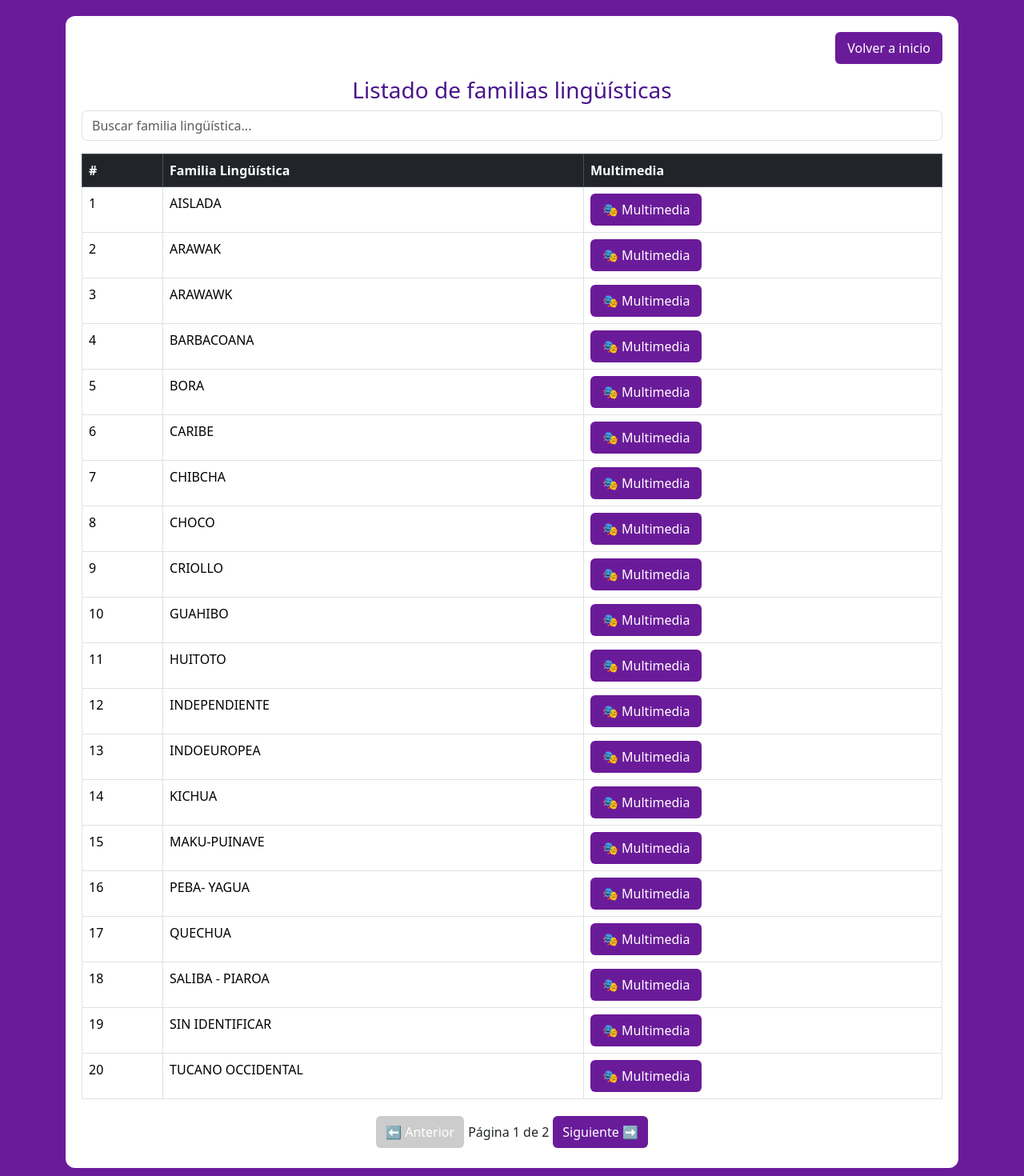
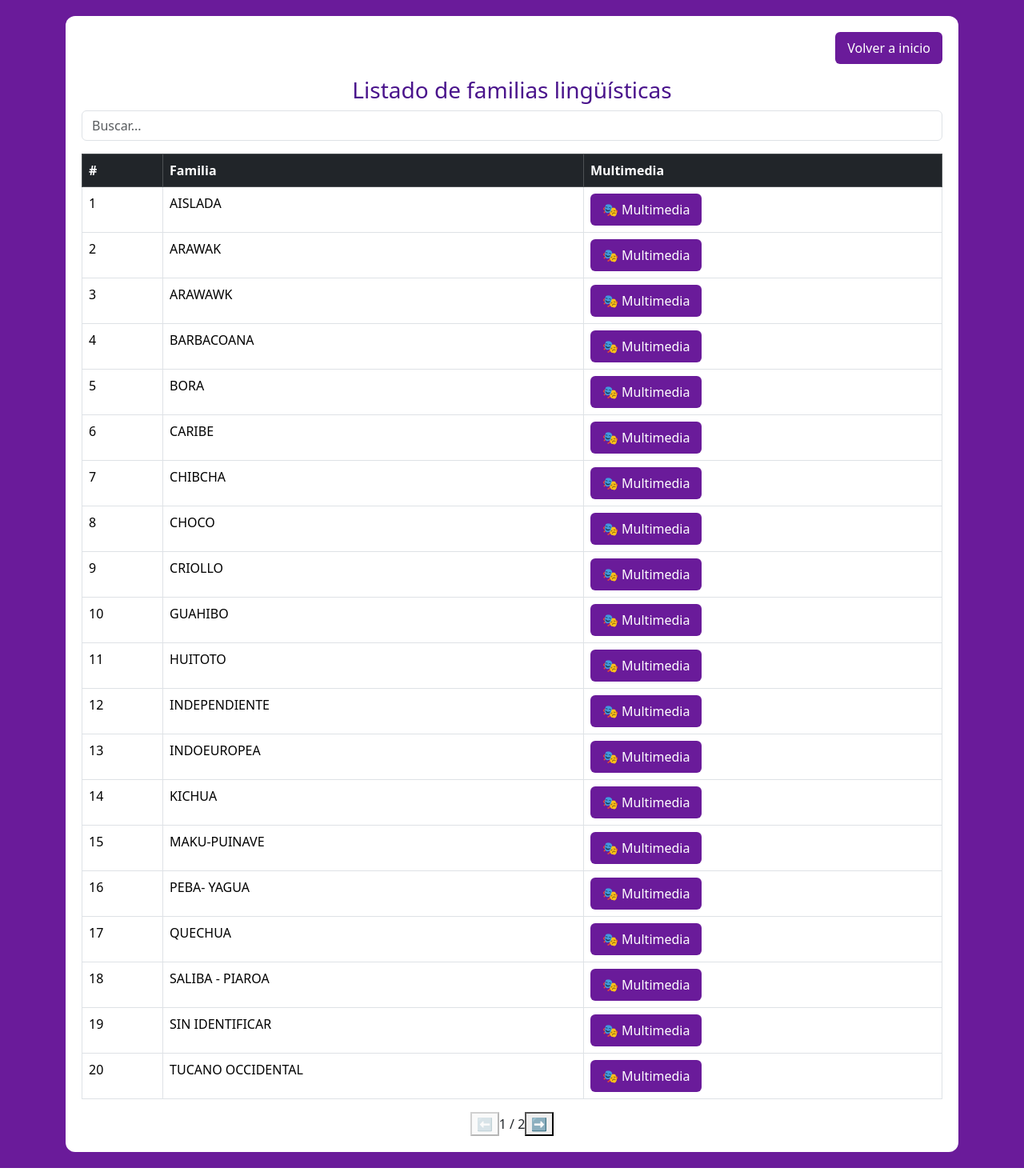
Before and after one commit to jonathancastro35/MAPA-SONORO, an Angular app: page /listadofamiliasunificadas in a window 1280 px wide. Shown: the top 1470 px of the page at 80% size. Built offline with nearby package versions, Linux system fonts and the light colour scheme.

Commit message:
cambios multimedia

```diff
--- a/src/app/Component/listar-familias-unificadas/listar-familias-unificadas.component.css
+++ b/src/app/Component/listar-familias-unificadas/listar-familias-unificadas.component.css
@@ -5,7 +5,6 @@
   padding: 20px;
 }
 
-/* 📦 CONTENEDOR */
 .inner {
   background: white;
   padding: 20px;
@@ -17,7 +16,7 @@ h3 {
   color: #4a148c;
 }
 
-/* 🔘 BOTÓN */
+/* 🔘 botones */
 .btn-morado {
   background: #6a1b9a;
   color: white;
@@ -31,40 +30,18 @@ h3 {
   background: #4a148c;
 }
 
-/* 📊 TABLA */
-.fila-morada {
-  background-color: #6a1b9a;
-  color: white;
+/* 📊 tabla */
+.table-hover tbody tr:hover {
+  background: #d1c4e9 !important;
 }
 
-.fila-blanca {
-  background-color: white;
-}
-
-.table-hover tbody tr:hover {
-  background-color: #d1c4e9 !important;
-}
-
-/* 📄 PAGINACIÓN */
+/* 📄 paginación */
 .paginador {
   text-align: center;
   margin-top: 15px;
 }
 
-.paginador button {
-  background: #6a1b9a;
-  color: white;
-  border: none;
-  padding: 8px 12px;
-  margin: 5px;
-  border-radius: 6px;
-}
-
-.paginador button:disabled {
-  background: #ccc;
-}
-
-/* 🎭 OVERLAY */
+/* 🎭 MODAL */
 .overlay {
   position: fixed;
   inset: 0;
@@ -75,7 +52,6 @@ h3 {
   z-index: 20000;
 }
 
-/* 📦 MODAL */
 .modal-box {
   background: white;
   padding: 20px;
@@ -87,7 +63,7 @@ h3 {
   text-align: center;
 }
 
-/* ❌ X ROJA */
+/* ❌ cerrar */
 .close {
   position: absolute;
   top: 10px;
@@ -101,21 +77,31 @@ h3 {
   cursor: pointer;
 }
 
-/* 🖼 IMÁGENES */
+/* 🖼 imágenes clicables */
 .mini-img {
   width: 120px;
   margin: 5px;
   border-radius: 8px;
+  cursor: pointer;
 }
 
-/* 🎬 VIDEOS */
-.video-preview {
-  width: 200px;
+/* 🎬 videos lista */
+.video-card {
+  background: #6a1b9a;
+  color: white;
+  padding: 10px;
   margin: 5px;
   border-radius: 8px;
+  cursor: pointer;
 }
 
-/* LISTA */
+.modal-box img,
+.modal-box video {
+  max-width: 75vw;
+  max-height: 75vh;
+  border-radius: 10px;
+}
+
 .lista {
   margin-top: 10px;
 }
--- a/src/app/Component/listar-familias-unificadas/listar-familias-unificadas.component.html
+++ b/src/app/Component/listar-familias-unificadas/listar-familias-unificadas.component.html
@@ -2,7 +2,7 @@
 
   <div class="inner">
 
-    <!-- 🔘 BOTÓN INICIO -->
+    <!-- 🔘 BOTÓN VOLVER (NO TOCAR) -->
     <div class="mb-3 text-end">
       <button class="btn-morado" routerLink="/listadopueblos">
         Volver a inicio
@@ -12,13 +12,10 @@
     <h3>Listado de familias lingüísticas</h3>
 
     <!-- 🔎 BUSCADOR -->
-    <input
-      type="text"
-      class="form-control mb-3"
-      placeholder="Buscar familia lingüística..."
-      [(ngModel)]="filtro"
-      (input)="filtrar()"
-    />
+    <input class="form-control mb-3"
+           [(ngModel)]="filtro"
+           (input)="filtrar()"
+           placeholder="Buscar..." />
 
     <!-- 📋 TABLA -->
     <table class="table table-bordered table-hover">
@@ -26,18 +23,15 @@
       <thead class="table-dark">
         <tr>
           <th>#</th>
-          <th>Familia Lingüística</th>
+          <th>Familia</th>
           <th>Multimedia</th>
         </tr>
       </thead>
 
       <tbody>
-        <tr *ngFor="let f of datosPaginados; let i = index"
-            [class.fila-morada]="((paginaActual - 1) * registrosPorPagina + i) % 2 === 0"
-            [class.fila-blanca]="((paginaActual - 1) * registrosPorPagina + i) % 2 !== 0">
+        <tr *ngFor="let f of datosPaginados; let i = index">
 
           <td>{{ (paginaActual - 1) * registrosPorPagina + i + 1 }}</td>
-
           <td>{{ f }}</td>
 
           <td>
@@ -53,24 +47,15 @@
 
     <!-- 📄 PAGINACIÓN -->
     <div class="paginador">
-
-      <button (click)="anterior()" [disabled]="paginaActual === 1">
-        ⬅ Anterior
-      </button>
-
-      <span>Página {{ paginaActual }} de {{ totalPaginas }}</span>
-
-      <button (click)="siguiente()" [disabled]="paginaActual === totalPaginas">
-        Siguiente ➡
-      </button>
-
+      <button (click)="anterior()" [disabled]="paginaActual === 1">⬅</button>
+      <span>{{ paginaActual }} / {{ totalPaginas }}</span>
+      <button (click)="siguiente()" [disabled]="paginaActual === totalPaginas">➡</button>
     </div>
 
   </div>
-
 </div>
 
-<!-- 🎭 MODAL MULTIMEDIA -->
+<!-- 🎭 MODAL -->
 <div class="overlay" *ngIf="mostrarModal">
 
   <div class="modal-box">
@@ -83,25 +68,44 @@
     <div class="lista">
       <img *ngFor="let img of imagenes"
            [src]="img"
-           class="mini-img" />
+           class="mini-img"
+           (click)="verImagen(img)" />
     </div>
 
     <!-- 🎧 AUDIOS -->
     <div class="lista">
-      <audio *ngFor="let a of audios"
-             [src]="a"
-             controls></audio>
+      <audio *ngFor="let a of audios" [src]="a" controls></audio>
     </div>
 
     <!-- 🎬 VIDEOS -->
     <div class="lista">
-      <video *ngFor="let v of videos"
-             [src]="v"
-             controls
-             class="video-preview">
-      </video>
+      <div *ngFor="let v of videos"
+           class="video-card"
+           (click)="verVideo(v)">
+        🎬 Ver video
+      </div>
     </div>
 
   </div>
+</div>
 
+<!-- 🖼 IMAGE PREVIEW -->
+<div class="overlay" *ngIf="imagenSeleccionada">
+  <div class="modal-box">
+    <button class="close" (click)="cerrarImagen()">✖</button>
+    <img [src]="imagenSeleccionada" />
+  </div>
 </div>
+
+<!-- 🎬 VIDEO PREVIEW -->
+<div class="overlay" *ngIf="videoSeleccionado">
+  <div class="modal-box">
+    <button class="close" (click)="cerrarVideo()">✖</button>
+
+    <video [src]="videoSeleccionado"
+           controls
+           autoplay>
+    </video>
+
+  </div>
+</div>
--- a/src/app/Component/listar-familias-unificadas/listar-familias-unificadas.component.ts
+++ b/src/app/Component/listar-familias-unificadas/listar-familias-unificadas.component.ts
@@ -9,26 +9,27 @@ import { SonidosImagenesAudiosService } from 'src/app/Services/materialmultimedi
 })
 export class ListarFamiliasUnificadasComponent implements OnInit {
 
-  // 📌 LISTADO
   listarFamilias: string[] = [];
   listaFiltrada: string[] = [];
   datosPaginados: string[] = [];
 
-  // 📌 PAGINACIÓN
   paginaActual = 1;
   registrosPorPagina = 20;
   totalPaginas = 0;
 
-  // 📌 FILTRO
   filtro = '';
 
-  // 📌 MODAL MULTIMEDIA
+  // 🎭 modal multimedia
   mostrarModal = false;
   multimediaFamilia = '';
 
   imagenes: string[] = [];
   audios: string[] = [];
   videos: string[] = [];
+
+  // 🖼 / 🎬 preview
+  imagenSeleccionada: string | null = null;
+  videoSeleccionado: string | null = null;
 
   constructor(
     private service: FamiliasLingusticasUnificadasService,
@@ -39,19 +40,14 @@ export class ListarFamiliasUnificadasComponent implements OnInit {
     this.cargarDatos();
   }
 
-  // 🔹 CARGAR FAMILIAS
   cargarDatos(): void {
-    this.service.getFamiliasUnificadas().subscribe({
-      next: (data: string[]) => {
-        this.listarFamilias = data.map(x => x.trim());
-        this.listaFiltrada = [...this.listarFamilias];
-        this.calcularPaginacion();
-      },
-      error: (err) => console.error(err)
+    this.service.getFamiliasUnificadas().subscribe(data => {
+      this.listarFamilias = data.map(x => x.trim());
+      this.listaFiltrada = [...this.listarFamilias];
+      this.calcularPaginacion();
     });
   }
 
-  // 🔹 FILTRO
   filtrar(): void {
     const valor = this.filtro.toLowerCase();
 
@@ -63,7 +59,6 @@ export class ListarFamiliasUnificadasComponent implements OnInit {
     this.calcularPaginacion();
   }
 
-  // 🔹 PAGINACIÓN
   calcularPaginacion(): void {
     this.totalPaginas = Math.ceil(this.listaFiltrada.length / this.registrosPorPagina);
     this.actualizarPagina();
@@ -90,13 +85,12 @@ export class ListarFamiliasUnificadasComponent implements OnInit {
     }
   }
 
-  // 🎭 ABRIR MODAL MULTIMEDIA
+  // 🎭 abrir modal multimedia
   abrirMultimedia(familia: string): void {
 
     this.multimediaFamilia = familia;
     this.mostrarModal = true;
 
-    // limpiar antes de cargar
     this.imagenes = [];
     this.audios = [];
     this.videos = [];
@@ -111,12 +105,25 @@ export class ListarFamiliasUnificadasComponent implements OnInit {
       .subscribe(r => this.videos = r);
   }
 
-  // ❌ CERRAR MODAL
   cerrarModal(): void {
     this.mostrarModal = false;
+  }
 
-    this.imagenes = [];
-    this.audios = [];
-    this.videos = [];
+  // 🖼 preview imagen
+  verImagen(img: string) {
+    this.imagenSeleccionada = img;
+  }
+
+  cerrarImagen() {
+    this.imagenSeleccionada = null;
+  }
+
+  // 🎬 preview video
+  verVideo(v: string) {
+    this.videoSeleccionado = v;
+  }
+
+  cerrarVideo() {
+    this.videoSeleccionado = null;
   }
 }
```
